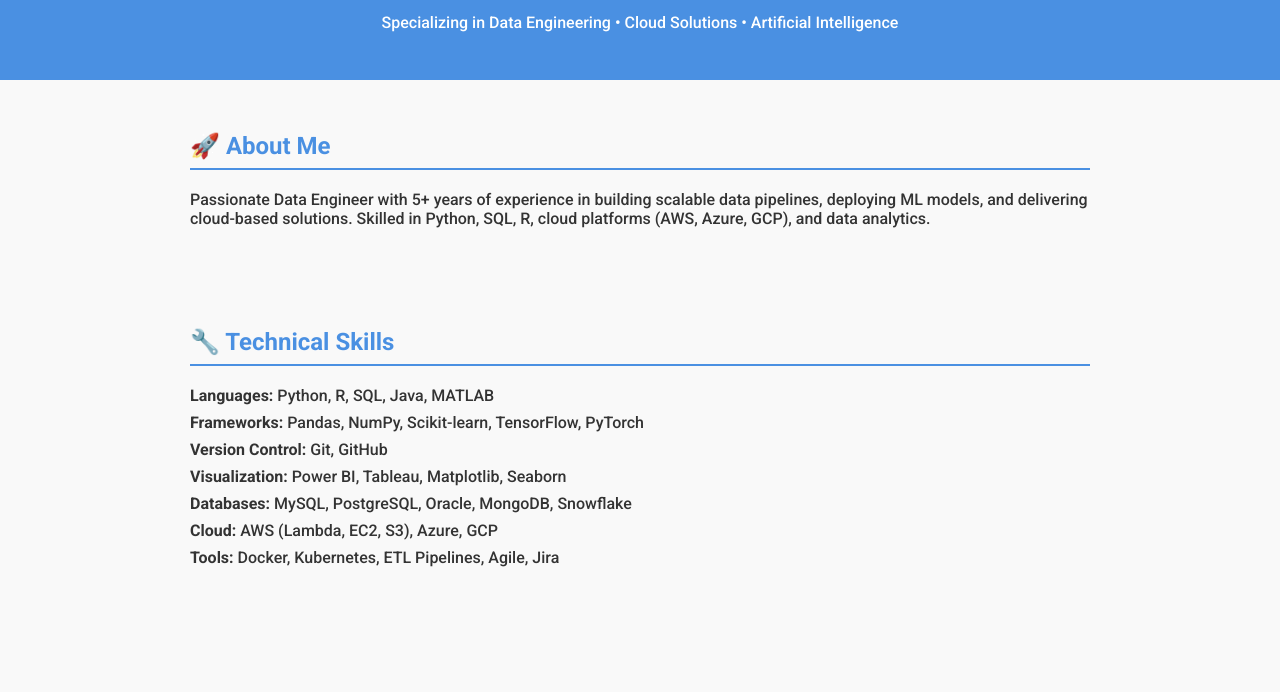
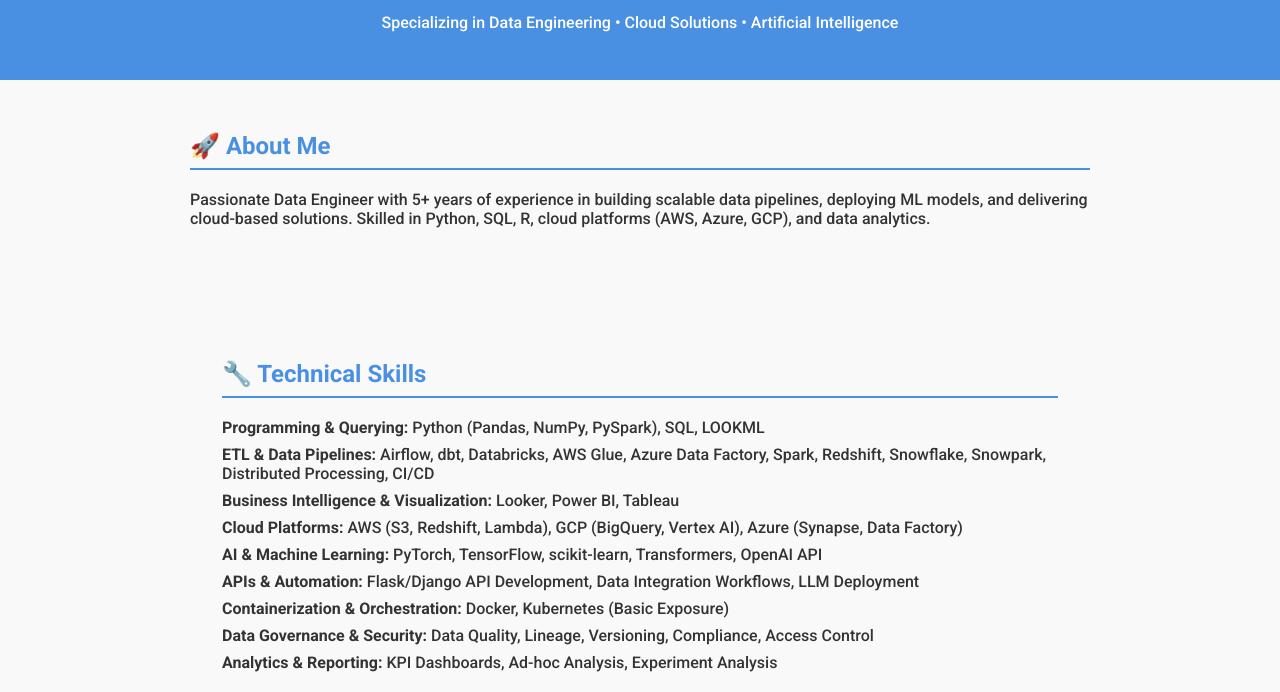
Before and after one commit to jahanavipatari/jahanavipatari.github.io, a website: page index.html in a window 1280 px wide. Shown: the part 108-800 px from the top of the page. Drawn offline with Linux system fonts and the light colour scheme.

Commit message:
Revise technical skills and project details
Updated technical skills section and added new technologies.

```diff
--- a/index.html
+++ b/index.html
@@ -83,17 +83,21 @@
   </section>
 
   <section class="skills">
-    <h2>🔧 Technical Skills</h2>
-    <ul>
-      <li><strong>Languages:</strong> Python, R, SQL, Java, MATLAB</li>
-      <li><strong>Frameworks:</strong> Pandas, NumPy, Scikit-learn, TensorFlow, PyTorch</li>
-      <li><strong>Version Control:</strong> Git, GitHub</li>
-      <li><strong>Visualization:</strong> Power BI, Tableau, Matplotlib, Seaborn</li>
-      <li><strong>Databases:</strong> MySQL, PostgreSQL, Oracle, MongoDB, Snowflake</li>
-      <li><strong>Cloud:</strong> AWS (Lambda, EC2, S3), Azure, GCP</li>
-      <li><strong>Tools:</strong> Docker, Kubernetes, ETL Pipelines, Agile, Jira</li>
-    </ul>
-  </section>
+
+<section>
+  <h2>🔧 Technical Skills</h2>
+  <ul>
+    <li><strong>Programming & Querying:</strong> Python (Pandas, NumPy, PySpark), SQL, LOOKML</li>
+    <li><strong>ETL & Data Pipelines:</strong> Airflow, dbt, Databricks, AWS Glue, Azure Data Factory, Spark, Redshift, Snowflake, Snowpark, Distributed Processing, CI/CD</li>
+    <li><strong>Business Intelligence & Visualization:</strong> Looker, Power BI, Tableau</li>
+    <li><strong>Cloud Platforms:</strong> AWS (S3, Redshift, Lambda), GCP (BigQuery, Vertex AI), Azure (Synapse, Data Factory)</li>
+    <li><strong>AI & Machine Learning:</strong> PyTorch, TensorFlow, scikit-learn, Transformers, OpenAI API</li>
+    <li><strong>APIs & Automation:</strong> Flask/Django API Development, Data Integration Workflows, LLM Deployment</li>
+    <li><strong>Containerization & Orchestration:</strong> Docker, Kubernetes (Basic Exposure)</li>
+    <li><strong>Data Governance & Security:</strong> Data Quality, Lineage, Versioning, Compliance, Access Control</li>
+    <li><strong>Analytics & Reporting:</strong> KPI Dashboards, Ad-hoc Analysis, Experiment Analysis</li>
+  </ul>
+</section>
 
   <section class="projects">
     <h2>📂 Featured Projects</h2>
```
